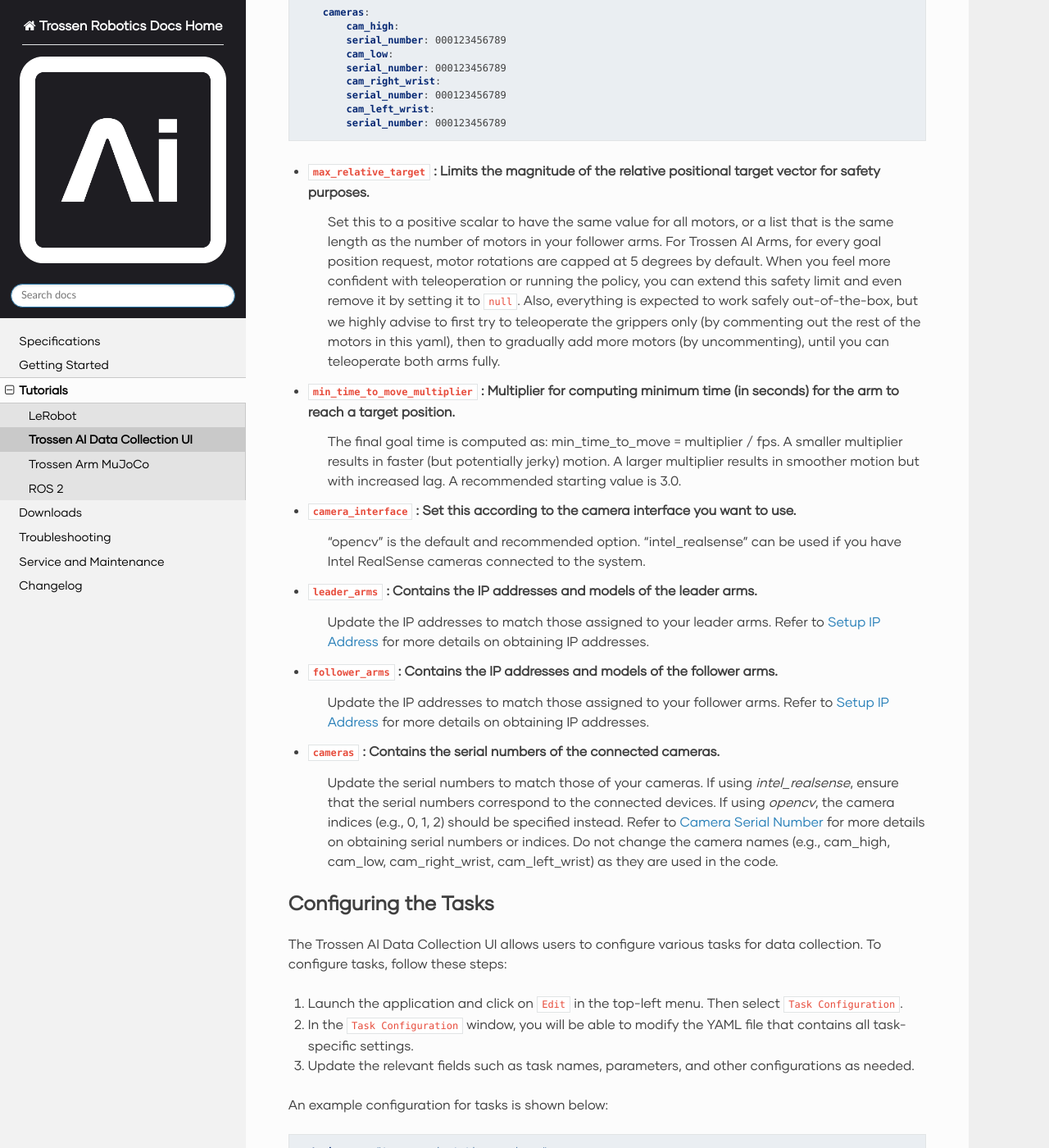
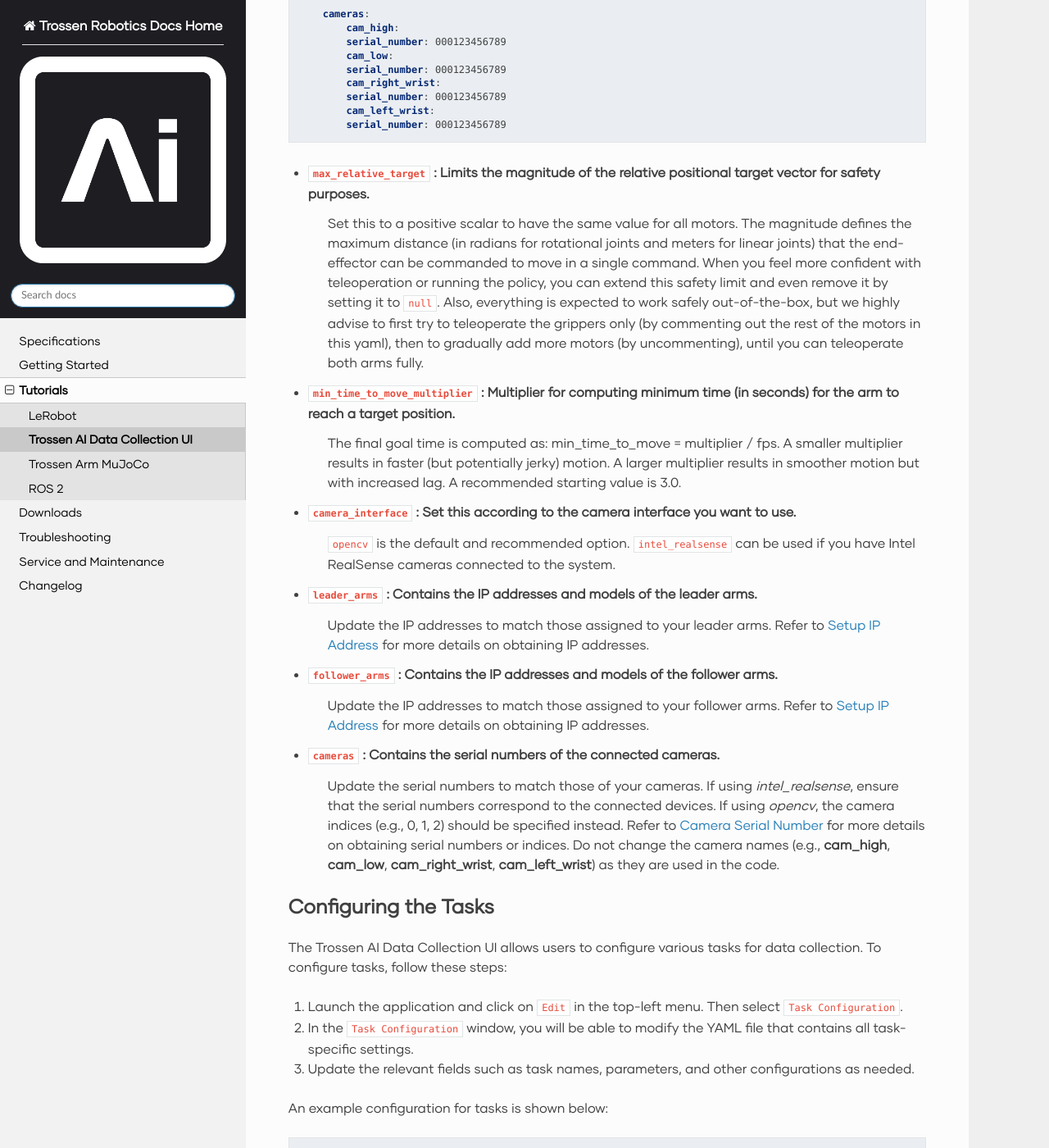
Before and after one commit to TrossenRobotics/trossen_arm, a Sphinx documentation site: the page built from docs/tutorials/trossen_data_collection_ui.rst, in a window 1280 px wide and 1400 px high, scrolled down 3595 px. Shown: the whole window at 82% size. Built offline with Sphinx 7.4.7 and the Read the Docs theme 3.1.0, drawn with Linux system fonts in a browser that asks for light colours; some web fonts are replaced; pages that are not in the unit, such as notebooks, are missing from menus; some of the changed text lies outside the part shown.

Commit message:
fix minor formatting

```diff
--- a/docs/tutorials/trossen_data_collection_ui.rst
+++ b/docs/tutorials/trossen_data_collection_ui.rst
@@ -124,7 +124,7 @@ To configure the robot, follow these steps:
 #. In the ``Robot Configuration`` window, you will be able to modify the YAML file that contains all robot-specific settings.
 #. Update the relevant fields such as camera serial numbers and arm IP addresses as needed.
 
-We support three robot configurations trossen_ai_stationary, trossen_ai_mobile, and trossen_ai_solo.
+We support three robot configurations ``trossen_ai_stationary``, ``trossen_ai_mobile``, and ``trossen_ai_solo``.
 
 An example configuration for the stationary robot is shown below:
 
@@ -166,8 +166,8 @@ An example configuration for the stationary robot is shown below:
 
 
 - ``max_relative_target`` : Limits the magnitude of the relative positional target vector for safety purposes.
-   Set this to a positive scalar to have the same value for all motors, or a list that is the same length as the number of motors in your follower arms.
-   For Trossen AI Arms, for every goal position request, motor rotations are capped at 5 degrees by default.
+   Set this to a positive scalar to have the same value for all motors.
+   The magnitude defines the maximum distance (in radians for rotational joints and meters for linear joints) that the end-effector can be commanded to move in a single command.
    When you feel more confident with teleoperation or running the policy, you can extend this safety limit and even remove it by setting it to ``null``.
    Also, everything is expected to work safely out-of-the-box, but we highly advise to first try to teleoperate the grippers only (by commenting out the rest of the motors in this yaml), then to gradually add more motors (by uncommenting), until you can teleoperate both arms fully.
 
@@ -178,8 +178,8 @@ An example configuration for the stationary robot is shown below:
     A recommended starting value is 3.0.
 
 - ``camera_interface`` : Set this according to the camera interface you want to use.
-    "opencv" is the default and recommended option.
-    "intel_realsense" can be used if you have Intel RealSense cameras connected to the system.
+    ``opencv`` is the default and recommended option.
+    ``intel_realsense`` can be used if you have Intel RealSense cameras connected to the system.
 
 - ``leader_arms`` : Contains the IP addresses and models of the leader arms.
     Update the IP addresses to match those assigned to your leader arms.
@@ -194,7 +194,7 @@ An example configuration for the stationary robot is shown below:
     If using `intel_realsense`, ensure that the serial numbers correspond to the connected devices.
     If using `opencv`, the camera indices (e.g., 0, 1, 2) should be specified instead.
     Refer to :ref:`tutorials/lerobot/configuration:Camera Serial Number` for more details on obtaining serial numbers or indices.
-    Do not change the camera names (e.g., cam_high, cam_low, cam_right_wrist, cam_left_wrist) as they are used in the code.
+    Do not change the camera names (e.g., **cam_high**, **cam_low**, **cam_right_wrist**, **cam_left_wrist**) as they are used in the code.
 
 Configuring the Tasks
 =====================
@@ -278,27 +278,33 @@ Troubleshooting
 If you encounter any issues while using the Trossen AI Data Collection UI that result in jitter or lag in the arms, consider the following troubleshooting steps:
 
 
-#. Check System Resources:
+Check System Resources
+----------------------
 
     Ensure that your system has sufficient CPU and memory resources available.
     Close any unnecessary applications that may be consuming resources.
 
-#. Explicitly Set Camera interface to "opencv":
+Explicitly Set Camera interface to ``opencv``
+---------------------------------------------
 
-    If you are using Intel RealSense cameras and experience lag, try changing the camera interface to "opencv" in the robot configuration YAML file.
+    If you are using Intel RealSense cameras and experience lag, try changing the camera interface to ``opencv`` in the robot configuration YAML file.
     This can help reduce latency associated with the RealSense SDK.
 
-#. Adjust `min_time_to_move_multiplier`:
+Adjust ``min_time_to_move_multiplier``
+--------------------------------------
 
-    If the arms are moving too fast or jerkily, consider adjusting the `min_time_to_move_multiplier` in the robot configuration YAML file.
+    If the arms are moving too fast or jerkily, consider adjusting the ``min_time_to_move_multiplier`` in the robot configuration YAML file.
     A smaller value can lead to faster movements, while a larger value can result in smoother but slower motions.
 
-#. Disable Active UI Updates:
+Disable Active UI Updates
+-------------------------
 
-    If you notice significant lag during data collection, try enabling the `disable_active_ui_updates` option in the task configuration YAML file.
+    If you notice significant lag during data collection, try enabling the ``disable_active_ui_updates`` option in the task configuration YAML file.
     This can help improve performance by reducing the load on the GUI during recording.
 
-#. Disable Camera Views:
+Disable Camera Views
+--------------------
 
     If the camera views are causing lag, consider disabling them temporarily to see if performance improves.
     This just disables the camera feeds in the GUI but does not affect data collection.
+    Click the checkbox labeled ``Disable Camera Views`` in the top-right corner of the GUI.
```
